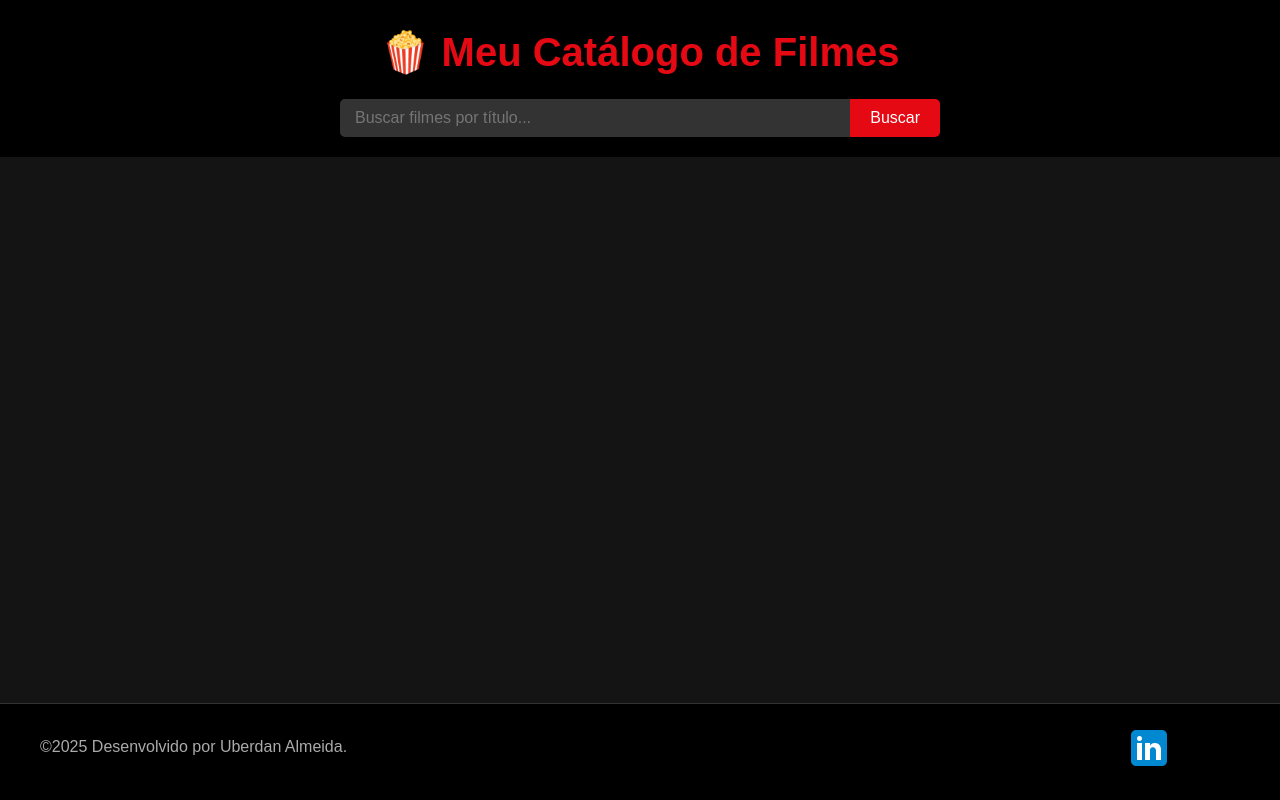
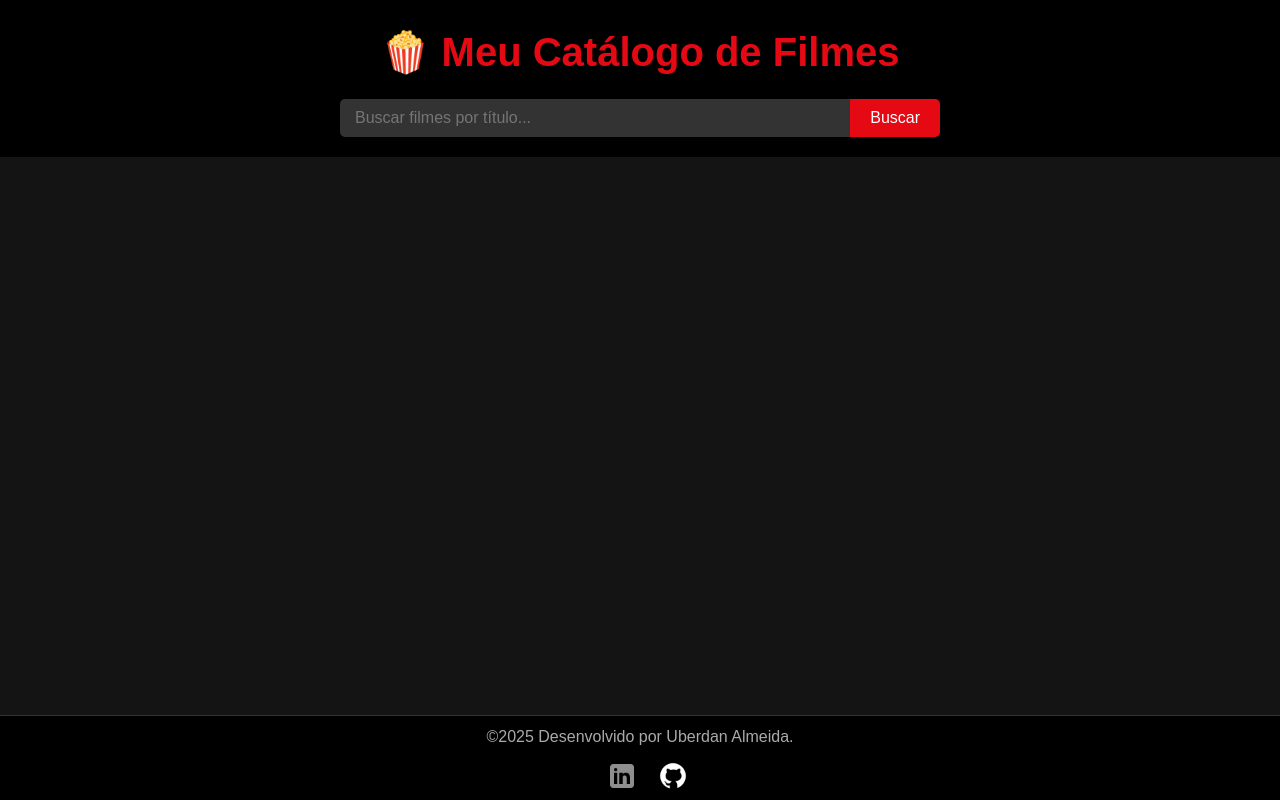
Before and after one commit to Uberdanalmeida/base-de-conhecimentos, a plain HTML site: page index.html in a window 1280 px wide. Drawn offline with Linux system fonts and the light colour scheme.

Commit message:
Ajustando o layout do footer e dos ícones de redes sociais.

```diff
--- a/index.html
+++ b/index.html
@@ -21,8 +21,8 @@
 
     <footer>
         <div>
-            <h2>©2025 Desenvolvido por Uberdan Almeida.</h2>
             <div>
+                <h2>©2025 Desenvolvido por Uberdan Almeida.</h2>
                 <a href="https://linkedin.com/in/uberdan-almeida"><img src="Imagens/linikedin.png" alt="logo LinkedIn"></a>
                 <a href="https://github.com/Uberdanalmeida"><img src="Imagens/github.png" alt=""></a>
             </div>
--- a/style.css
+++ b/style.css
@@ -151,9 +151,12 @@ header h1 {
 
 /* --- 6. Footer --- */
 footer {
-    background-color: #000000;
+    display: flex;
+    align-items: center;
+    justify-content: center;
+    background-color: black;
     color: var(--text-muted);
-    padding: 20px;
+    padding: 8px;
     text-align: center;
     border-top: 1px solid #333333;
 }
@@ -168,6 +171,9 @@ footer > div {
 }
 
 footer h2 {
+    align-items: center;
+    display: flex;
+    justify-content: center;
     font-size: 1em;
     font-weight: normal;
     margin-bottom: 10px;
@@ -181,6 +187,13 @@ footer a {
 
 footer a:hover {
     color: var(--text-light);
+}
+
+footer img {
+    filter: invert(100%) sepia(0%) saturate(0%) hue-rotate(0deg) brightness(100%) contrast(100%);
+    width: 32px;
+    height: 32px;
+    vertical-align: middle;
 }
 
 @media (max-width: 600px) {
```
